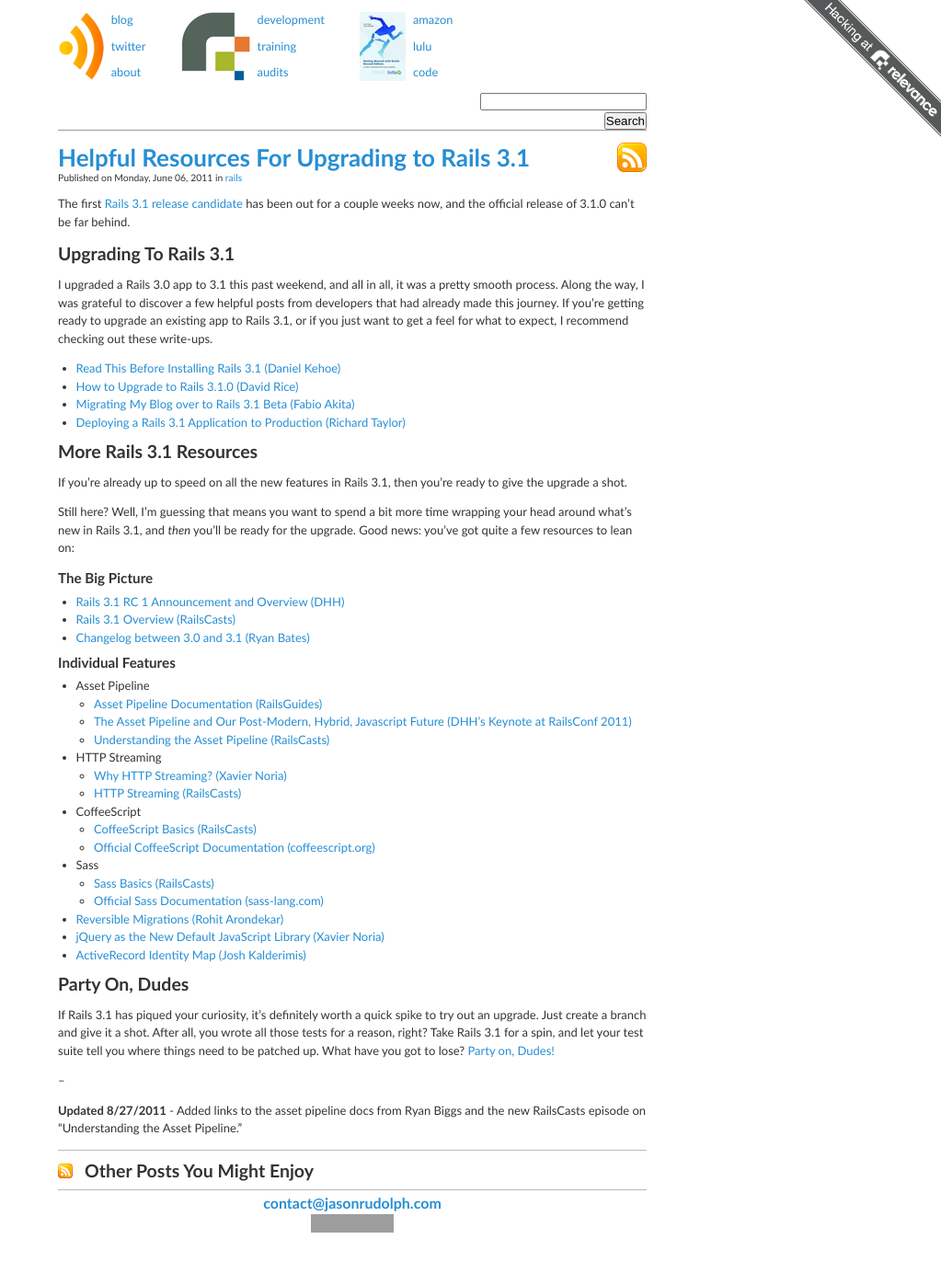
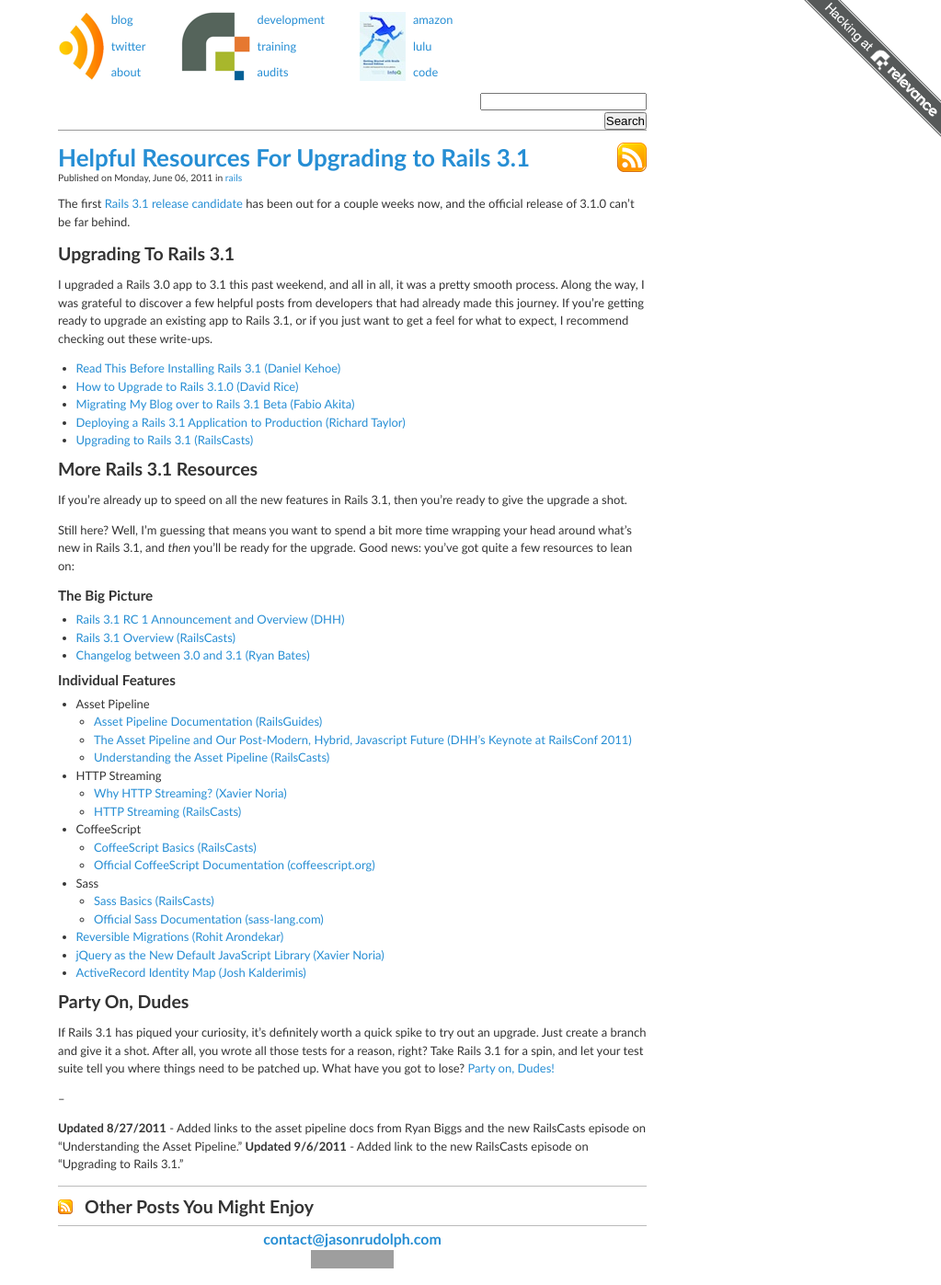
Before and after one commit to asclepius/paulkulyk.com, a Jekyll site: the page built from blog/_posts/2011-06-06-helpful-resources-for-upgrading-to-rails-3-1.md, in a window 1280 px wide. Shown: the whole page at 92% size, without its empty margins (257-1280 px from the left). Built offline with Jekyll 4.4.1, drawn with Linux system fonts in a browser that asks for light colours; nearby versions of some CDN libraries; comment, search, counter and statistics services are not loaded; before the commit the page ends 1358 px from its top, so only the background shows below that; grey boxes are pictures that could not be loaded.

Commit message:
Update 2011-06-06 blog post: Add link to new resource on upgrading to 3.1

```diff
--- a/blog/_posts/2011-06-06-helpful-resources-for-upgrading-to-rails-3-1.md
+++ b/blog/_posts/2011-06-06-helpful-resources-for-upgrading-to-rails-3-1.md
@@ -15,6 +15,7 @@
 * [How to Upgrade to Rails 3.1.0 (David Rice)](http://davidjrice.co.uk/2011/05/25/how-to-upgrade-a-rails-application-to-version-3-1-0.html "David Rice - How to Upgrade to Rails 3.1.0")
 * [Migrating My Blog over to Rails 3.1 Beta (Fabio Akita)](http://www.akitaonrails.com/2011/05/31/migrating-my-blog-over-to-rails-3-1-beta "Migrating my blog over to Rails 3.1 beta - AkitaOnRails.com")
 * [Deploying a Rails 3.1 Application to Production (Richard Taylor)](https://moocode.com/posts/1-deploying-a-rails-3-1-application-to-production)
+* [Upgrading to Rails 3.1 (RailsCasts)](http://railscasts.com/episodes/282-upgrading-to-rails-3-1 "RailsCasts - #282 Upgrading to Rails 3.1")
 
 ## More Rails 3.1 Resources
 
@@ -54,3 +55,4 @@
 --
 
 **Updated 8/27/2011** - Added links to the asset pipeline docs from Ryan Biggs and the new RailsCasts episode on "Understanding the Asset Pipeline."
+**Updated 9/6/2011** - Added link to the new RailsCasts episode on "Upgrading to Rails 3.1."
```
